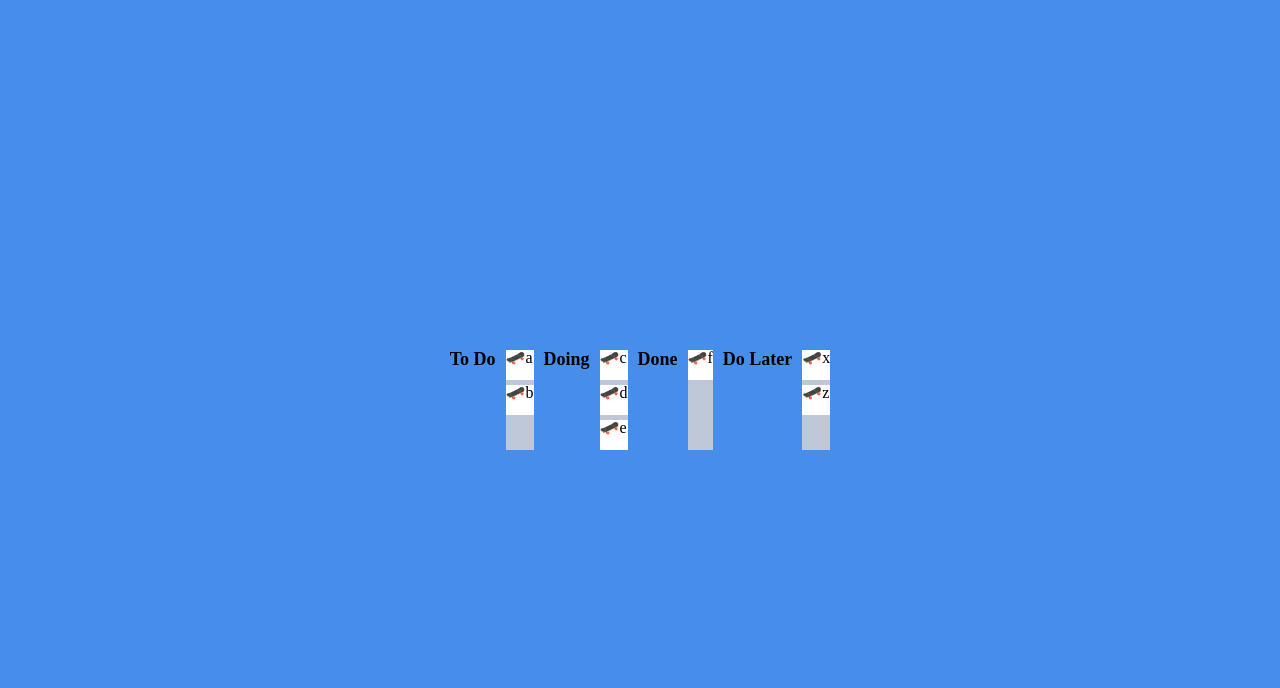
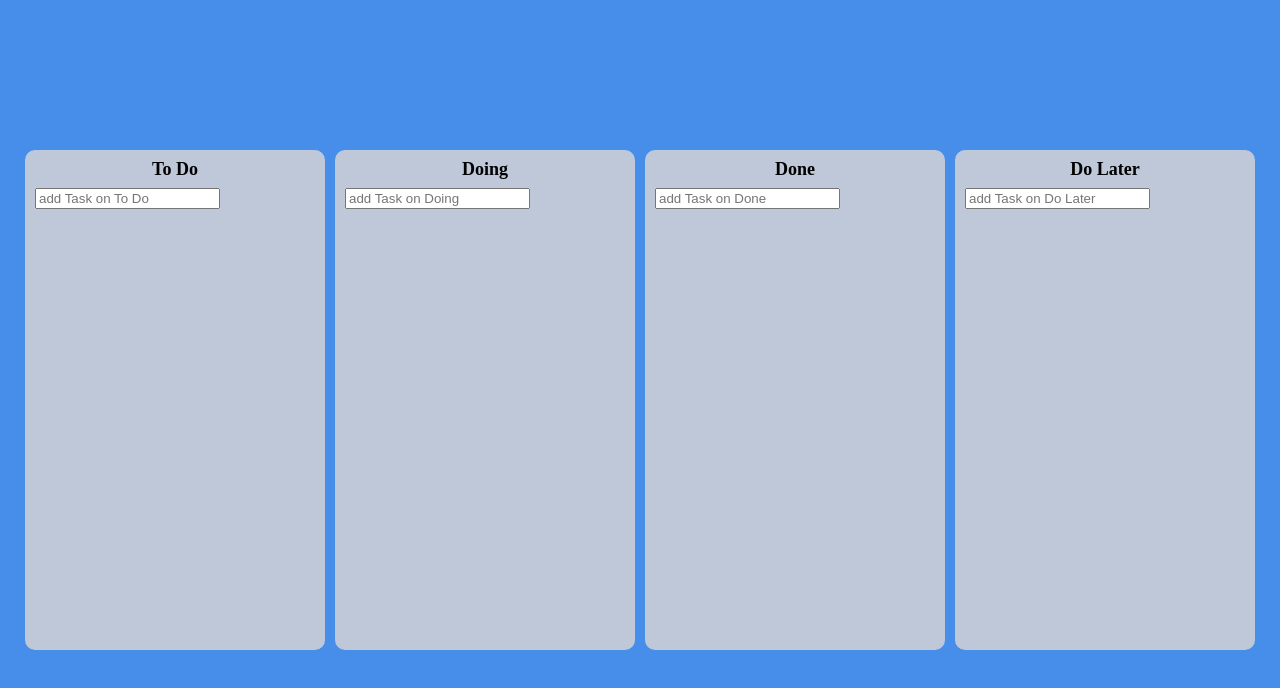
Before and after one commit to Chun-gu/to-do-dnd, a React (Create React App) app: page / in a window 1280 px wide. Shown: the top 688 px of the page. Built offline with nearby package versions, Linux system fonts and the light colour scheme.

Commit message:
✨  태스크 추가 기능 구현

```diff
--- a/src/App.tsx
+++ b/src/App.tsx
@@ -12,8 +12,9 @@ function App() {
     if (destination?.droppableId === source.droppableId) {
       setToDos((prevBoards) => {
         const copiedBoard = [...prevBoards[source.droppableId]];
+        const taskObj = copiedBoard[source.index];
         copiedBoard.splice(source.index, 1);
-        copiedBoard.splice(destination?.index, 0, draggableId);
+        copiedBoard.splice(destination?.index, 0, taskObj);
         return {
           ...prevBoards,
           [source.droppableId]: copiedBoard,
@@ -24,9 +25,10 @@ function App() {
       // 다른 보드 간의 움직임
       setToDos((prevBoards) => {
         const sourceBoard = [...prevBoards[source.droppableId]];
+        const taskObj = sourceBoard[source.index];
         const destinationBoard = [...prevBoards[destination.droppableId]];
         sourceBoard.splice(source.index, 1);
-        destinationBoard.splice(destination?.index, 0, draggableId);
+        destinationBoard.splice(destination?.index, 0, taskObj);
         return {
           ...prevBoards,
           [source.droppableId]: sourceBoard,
--- a/src/atoms.ts
+++ b/src/atoms.ts
@@ -1,15 +1,20 @@
 import { atom } from "recoil";
 
+export interface IToDo {
+  id: number;
+  text: string;
+}
+
 interface IToDoState {
-  [key: string]: string[];
+  [key: string]: IToDo[];
 }
 
 export const toDoState = atom<IToDoState>({
   key: "toDo",
   default: {
-    "To Do": ["a", "b"],
-    Doing: ["c", "d", "e"],
-    Done: ["f"],
-    "Do Later": ["x", "z"],
+    "To Do": [],
+    Doing: [],
+    Done: [],
+    "Do Later": [],
   },
 });
--- a/src/components/DraggableCard/index.tsx
+++ b/src/components/DraggableCard/index.tsx
@@ -1,21 +1,25 @@
 import React from "react";
-import { Card } from "./styled";
 import { Draggable } from "react-beautiful-dnd";
+import * as Styled from "./styled";
 
 interface IDraggableCardProps {
-  toDo: string;
+  toDoId: number;
+  toDoText: string;
   index: number;
 }
 
-function index({ toDo, index }: IDraggableCardProps) {
-  console.log(toDo, "rendered");
+function index({ toDoId, index, toDoText }: IDraggableCardProps) {
   return (
-    <Draggable key={toDo} draggableId={toDo} index={index}>
-      {(provided) => (
-        <Card ref={provided.innerRef} {...provided.draggableProps}>
-          <span {...provided.dragHandleProps}>🛹</span>
-          {toDo}
-        </Card>
+    <Draggable key={toDoId} draggableId={toDoId + ""} index={index}>
+      {(provided, snapshot) => (
+        <Styled.Card
+          ref={provided.innerRef}
+          isDragging={snapshot.isDragging}
+          {...provided.draggableProps}
+          {...provided.dragHandleProps}
+        >
+          {toDoText}
+        </Styled.Card>
       )}
     </Draggable>
   );
--- a/src/components/DroppableBoard/index.tsx
+++ b/src/components/DroppableBoard/index.tsx
@@ -1,29 +1,67 @@
+import { useForm } from "react-hook-form";
 import { Droppable } from "react-beautiful-dnd";
-import { Boards, Board, Title } from "./styled";
 import { DraggableCard } from "..";
-import { useRecoilValue } from "recoil";
-import { toDoState } from "../../atoms";
+import { useSetRecoilState } from "recoil";
+import { IToDo, toDoState } from "../../atoms";
+import * as Styled from "./styled";
 
 interface IBoardProps {
-  toDos: string[];
+  toDos: IToDo[];
   boardId: string;
 }
 
+interface IForm {
+  toDo: string;
+}
+
 function Index({ toDos, boardId }: IBoardProps) {
+  const setToDos = useSetRecoilState(toDoState);
+  const { register, setValue, handleSubmit } = useForm<IForm>();
+  const onValid = ({ toDo }: IForm) => {
+    const newToDo = {
+      id: Date.now(),
+      text: toDo,
+    };
+    setToDos((allBoards) => {
+      return {
+        ...allBoards,
+        [boardId]: [newToDo, ...allBoards[boardId]],
+      };
+    });
+    setValue("toDo", "");
+  };
+
   return (
-    <>
-      <Title>{boardId}</Title>
+    <Styled.Container>
+      <Styled.Title>{boardId}</Styled.Title>
+      <Styled.Form onSubmit={handleSubmit(onValid)}>
+        <input
+          type="text"
+          placeholder={`add Task on ${boardId}`}
+          {...register("toDo", { required: true })}
+        />
+      </Styled.Form>
       <Droppable droppableId={boardId}>
-        {(provided) => (
-          <Board ref={provided.innerRef} {...provided.droppableProps}>
+        {(provided, snapshot) => (
+          <Styled.Board
+            ref={provided.innerRef}
+            isDraggingOver={snapshot.isDraggingOver}
+            isDraggingFromThis={Boolean(snapshot.draggingFromThisWith)}
+            {...provided.droppableProps}
+          >
             {toDos.map((toDo, index) => (
-              <DraggableCard key={toDo} index={index} toDo={toDo} />
+              <DraggableCard
+                key={toDo.id}
+                index={index}
+                toDoId={toDo.id}
+                toDoText={toDo.text}
+              />
             ))}
             {provided.placeholder}
-          </Board>
+          </Styled.Board>
         )}
       </Droppable>
-    </>
+    </Styled.Container>
   );
 }
 
```
